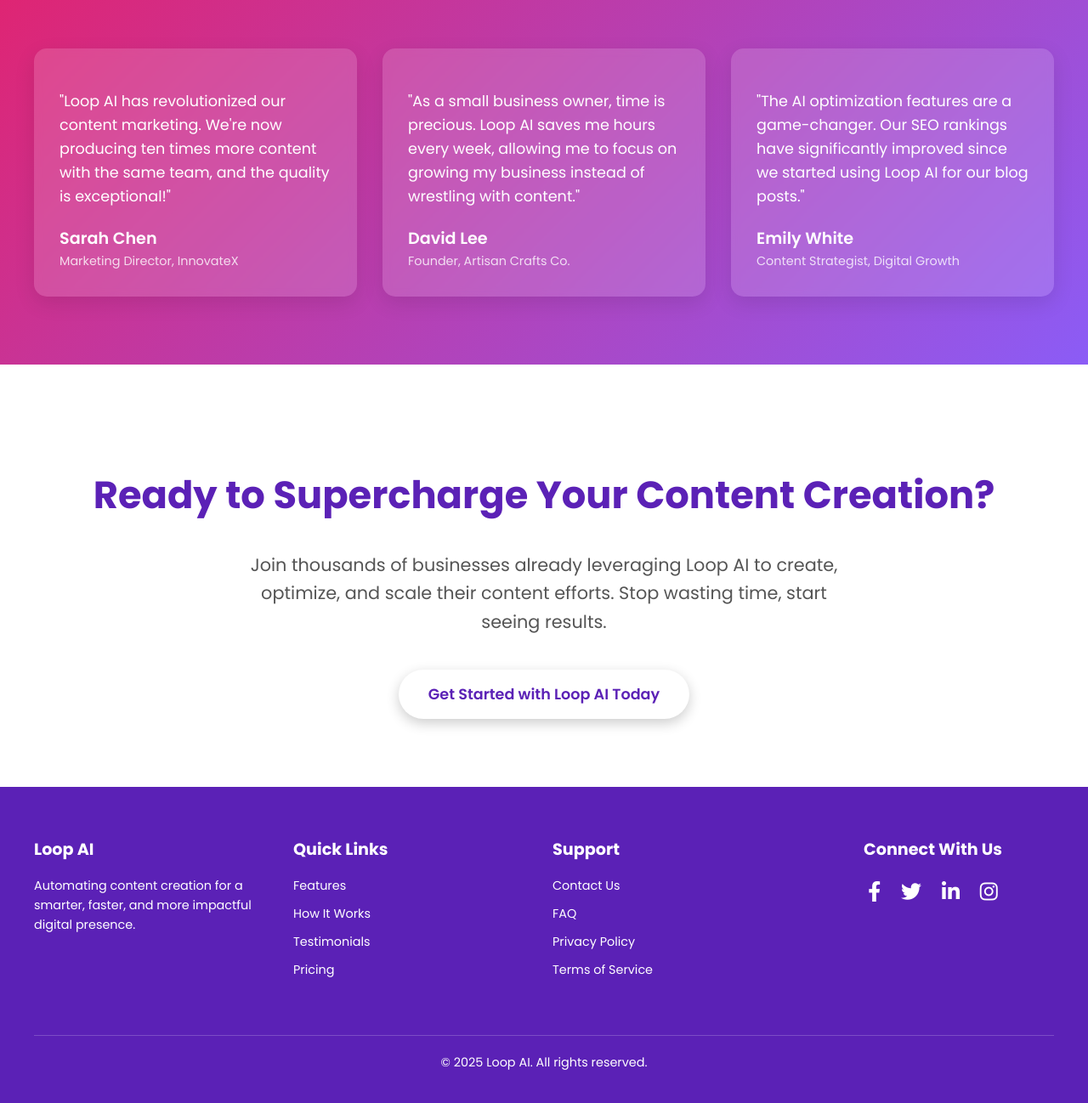
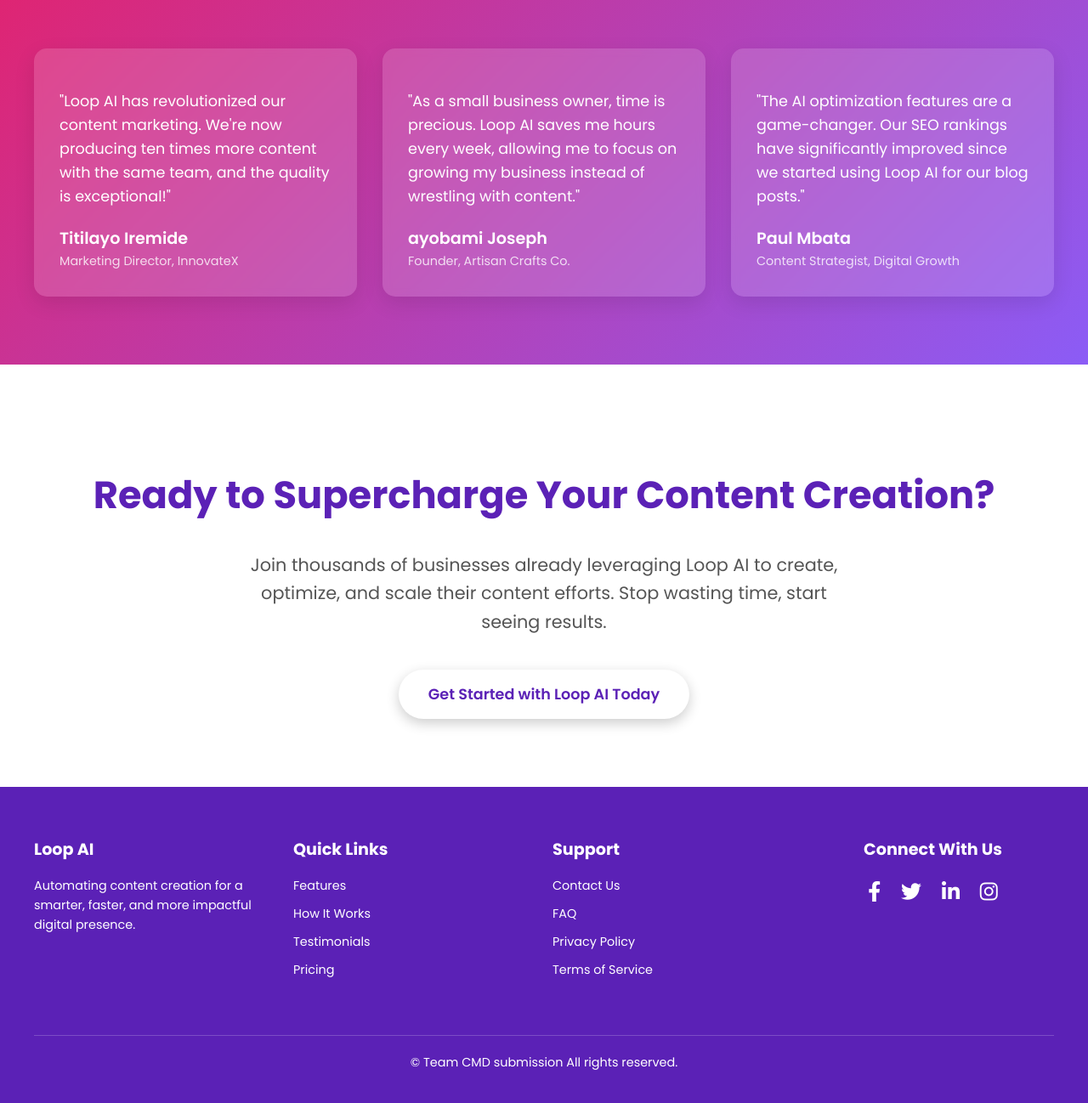
Before and after one commit to Cuwawah/Loop-Ai, a plain HTML site: page index.html in a window 1280 px wide. Shown: the part 3346-4644 px from the top of the page at 85% size. Drawn offline with Linux system fonts and the light colour scheme.

Commit message:
Update index.html

```diff
--- a/index.html
+++ b/index.html
@@ -609,15 +609,15 @@
                 <div class="testimonial-grid">
                     <div class="testimonial-item">
                         <p>"Loop AI has revolutionized our content marketing. We're now producing ten times more content with the same team, and the quality is exceptional!"</p>
-                        <div class="testimonial-author">Sarah Chen<span>Marketing Director, InnovateX</span></div>
+                        <div class="testimonial-author">Titilayo Iremide<span>Marketing Director, InnovateX</span></div>
                     </div>
                     <div class="testimonial-item">
                         <p>"As a small business owner, time is precious. Loop AI saves me hours every week, allowing me to focus on growing my business instead of wrestling with content."</p>
-                        <div class="testimonial-author">David Lee<span>Founder, Artisan Crafts Co.</span></div>
+                        <div class="testimonial-author">ayobami Joseph<span>Founder, Artisan Crafts Co.</span></div>
                     </div>
                     <div class="testimonial-item">
                         <p>"The AI optimization features are a game-changer. Our SEO rankings have significantly improved since we started using Loop AI for our blog posts."</p>
-                        <div class="testimonial-author">Emily White<span>Content Strategist, Digital Growth</span></div>
+                        <div class="testimonial-author">Paul Mbata<span>Content Strategist, Digital Growth</span></div>
                     </div>
                 </div>
             </div>
@@ -664,7 +664,7 @@
                 <a href="#"><i class="fab fa-instagram"></i></a>
             </div>
             <div class="copyright">
-                &copy; 2025 Loop AI. All rights reserved.
+                &copy; Team CMD submission All rights reserved.
             </div>
         </div>
     </footer>
```
